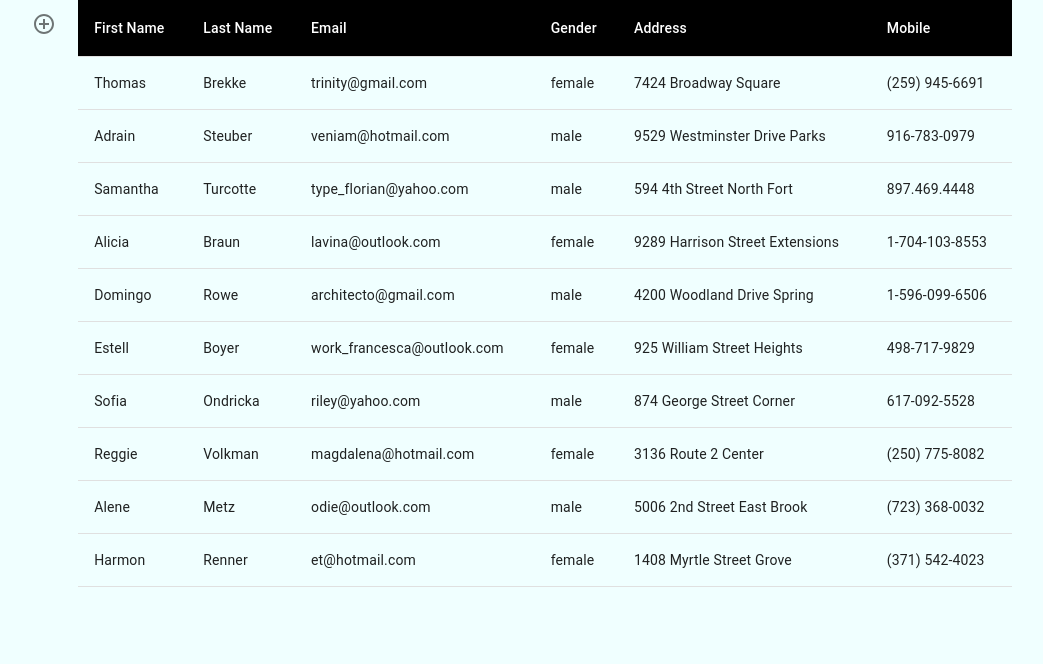
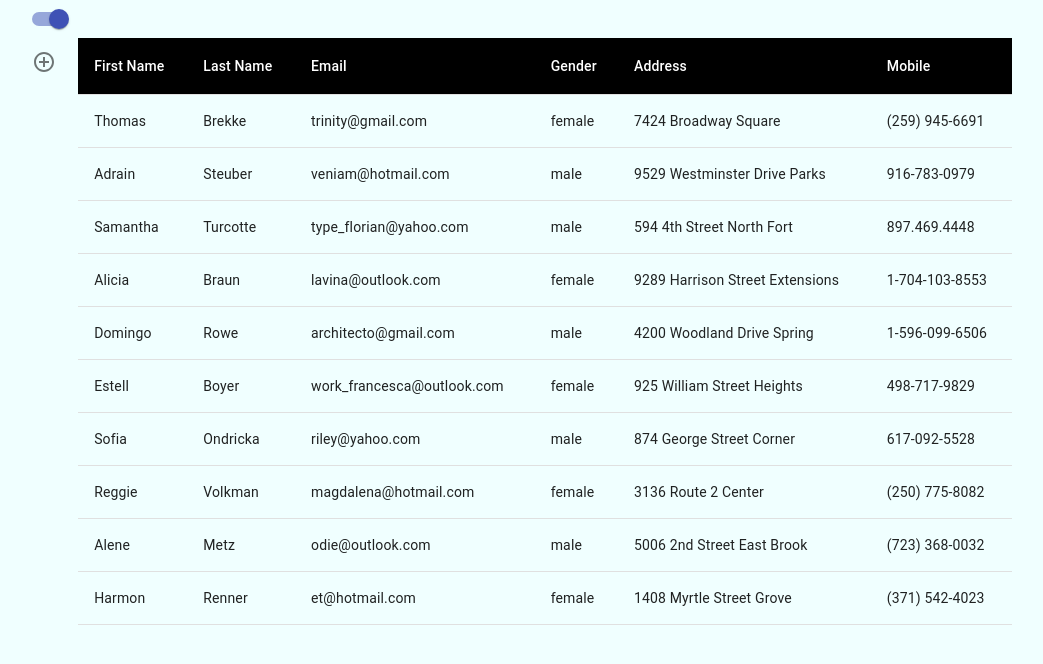
Before and after one commit to yatskivp/reactMentoring, a React (Create React App) app: page / in a window 1280 px wide. Shown: the top 664 px of the page, without its empty margins (153-1196 px from the left). Built offline with nearby package versions, Linux system fonts and the light colour scheme.

Commit message:
added context

```diff
--- /dev/null
+++ b/src/components/ToggleThemeBtn.tsx
@@ -0,0 +1,18 @@
+import React from 'react';
+import Switch from '@material-ui/core/Switch';
+import { ThemeConsumer, themes } from '../utils';
+
+export default function ToggleThemeBtn() {
+  return (
+    <ThemeConsumer>
+      {({ theme, toggleTheme }) => (
+        <Switch
+          checked={theme === themes.dark}
+          onChange={toggleTheme}
+          color="primary"
+          inputProps={{ 'aria-label': 'primary checkbox' }}
+        />
+      )}
+    </ThemeConsumer>
+  )
+}
--- a/src/components/UsersListTableHeader.tsx
+++ b/src/components/UsersListTableHeader.tsx
@@ -3,8 +3,9 @@ import TableHead from '@material-ui/core/TableHead';
 import TableRow from '@material-ui/core/TableRow';
 import TableCell from '@material-ui/core/TableCell';
 import { withStyles, Theme, createStyles } from '@material-ui/core/styles';
+import { ThemeConsumer, themes } from '../utils';
 
-const StyledTableCell = withStyles((theme: Theme) =>
+const DarkTableCell = withStyles((theme: Theme) =>
   createStyles({
     head: {
       backgroundColor: theme.palette.common.black,
@@ -13,6 +14,19 @@ const StyledTableCell = withStyles((theme: Theme) =>
   }),
 )(TableCell);
 
+const LightTableCell = withStyles((theme: Theme) =>
+  createStyles({
+    head: {
+      backgroundColor: theme.palette.common.white,
+      color: theme.palette.common.black,
+    }
+  }),
+)(TableCell);
+
+const StyledTableCell = (props: any) => props.theme === themes.dark
+? <DarkTableCell {...props} />
+: <LightTableCell {...props} />
+
 interface IProps {
   columns: {id: string, label: string}[],
 };
@@ -20,7 +34,12 @@ interface IProps {
 export default ({columns}: IProps) =>
   <TableHead>
     <TableRow>
-      {columns.map(column =>
-        <StyledTableCell key={column.id}>{column.label}</StyledTableCell>)}
+        <ThemeConsumer>
+          {({ theme }) => (
+             columns.map(column => (
+              <StyledTableCell theme={theme} key={column.id}>{column.label}</StyledTableCell>
+            ))
+          )}
+        </ThemeConsumer>
     </TableRow>
   </TableHead>
--- a/src/pages/app.tsx
+++ b/src/pages/app.tsx
@@ -1,7 +1,9 @@
-import React, { useState, lazy, Suspense } from 'react'
+import React, { useState, useEffect, lazy, Suspense } from 'react'
 import { Grid } from '@material-ui/core';
 import { makeStyles } from '@material-ui/core/styles';
 import Loader from '../components/Loader';
+import { ThemeProvider, themes } from '../utils';
+import ToggleThemeBtn from '../components/ToggleThemeBtn';
 
 type IHandleFormVisibility = (isFormVisible: boolean) => void;
 
@@ -13,20 +15,40 @@ const useStyles= makeStyles({
 
 export default function App() {
   const [isFormVisible, setIsFormVisible] = useState(false);
+  const [theme, setTheme] = useState({
+    theme: themes.dark,
+    toggleTheme: () => {}
+  });
   const handleFormVisibility: IHandleFormVisibility = (isFormVisible: boolean = false) => {setIsFormVisible(isFormVisible)};
   const classes = useStyles();
   const UsersListTable = lazy(() => import('./UsersListTable'));
   const SelectedUser = lazy(() => import('./SelectedUser'));
 
+  useEffect(() => {
+    const toggleTheme = () => {
+      const newTheme = theme.theme === themes.dark ? themes.light : themes.dark;
+
+      setTheme(prevTheme => ({ ...prevTheme,  theme: newTheme }));
+    };
+
+    setTheme(prevTheme => ({
+      ...prevTheme,
+      toggleTheme: toggleTheme
+    }));
+  }, [theme.theme]);
+
   return (
     <Grid className={classes.container} container>
       <Grid item>
-      <Suspense fallback={<Loader />}>
-        {isFormVisible ?
-          (<SelectedUser />) :
-          (<UsersListTable  handleFormVisibility={handleFormVisibility}/>)
-        }
-      </Suspense>
+        <ThemeProvider value={theme}>
+          <ToggleThemeBtn />
+          <Suspense fallback={<Loader />}>
+            {isFormVisible ?
+              (<SelectedUser />) :
+              (<UsersListTable  handleFormVisibility={handleFormVisibility} />)
+            }
+          </Suspense>
+        </ThemeProvider>
       </Grid>
     </Grid>
   )
--- a/src/utils/index.tsx
+++ b/src/utils/index.tsx
@@ -1,3 +1,4 @@
 export { default as doFetch } from './fetch';
 export type { IParams } from './fetch';
 export { columns } from './table-config';
+export { ThemeProvider, themes, ThemeConsumer } from './themes';
--- /dev/null
+++ b/src/utils/themes.tsx
@@ -0,0 +1,15 @@
+import { createContext } from 'react';
+
+export const themes = {
+  light: 'light',
+  dark: 'dark'
+};
+
+const ThemeContext = createContext({
+  theme: themes.dark,
+  toggleTheme: () => {}
+});
+
+export const ThemeProvider = ThemeContext.Provider;
+
+export const ThemeConsumer = ThemeContext.Consumer;
```
